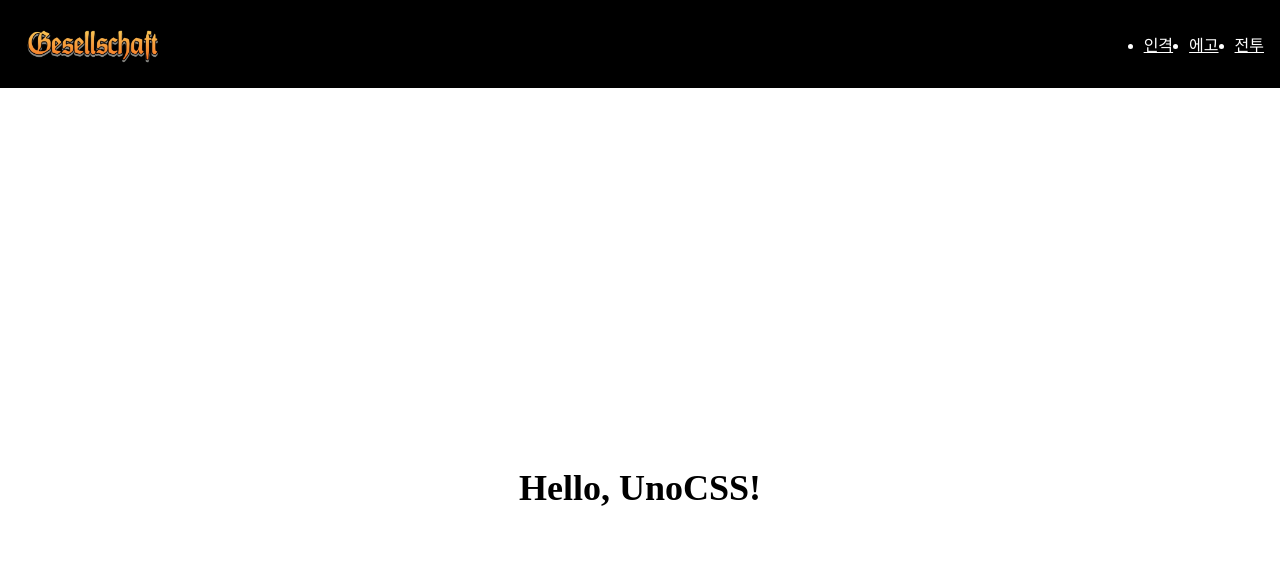
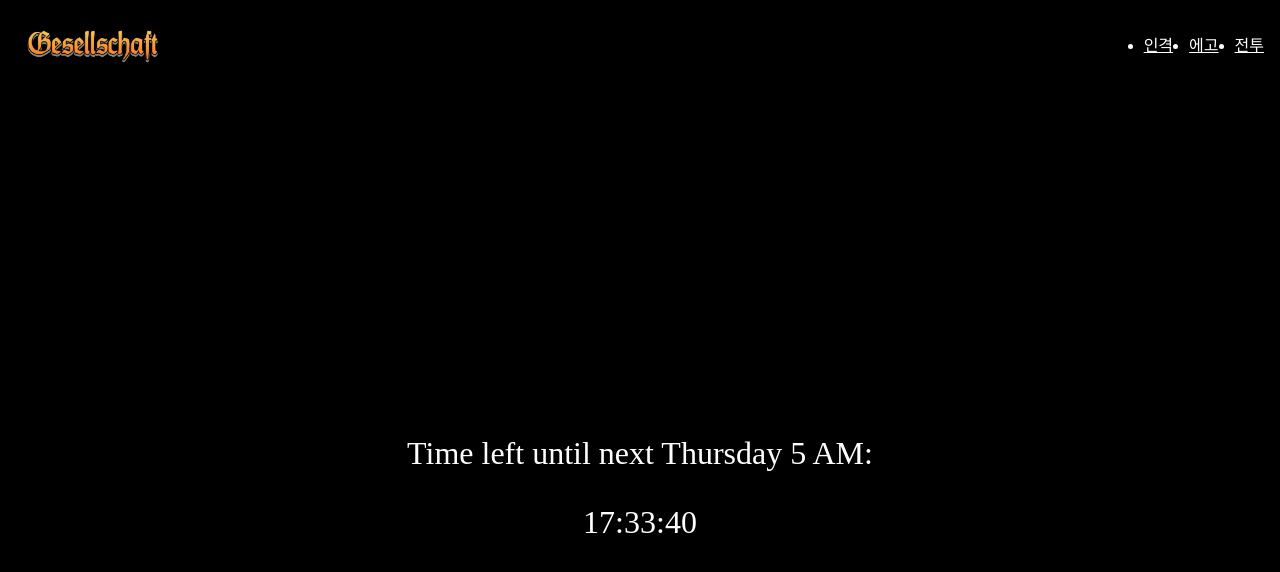
Before and after one commit to yyubin/gesellschaft, a SvelteKit app: page / in a window 1280 px wide. Shown: the top 572 px of the page. Built offline with nearby package versions, Linux system fonts and the light colour scheme.

Commit message:
feat: 목요일 타이머 메인에 추가

```diff
--- /dev/null
+++ b/src/components/main/CountdownTimer.svelte
@@ -0,0 +1,52 @@
+<!-- filepath: /Users/mac/Documents/게젤샤프트/gesellschaft/src/components/CountdownTimer.svelte -->
+<script lang="ts">
+  import { onMount } from "svelte";
+  import { writable } from "svelte/store";
+
+  const timeLeft = writable("");
+
+  function calculateTimeLeft() {
+    const now = new Date();
+    const nextThursday = new Date();
+    nextThursday.setDate(now.getDate() + ((4 + 7 - now.getDay()) % 7));
+    nextThursday.setHours(5, 0, 0, 0);
+
+    const difference = nextThursday.getTime() - now.getTime();
+
+    if (difference > 0) {
+      const hours = Math.floor((difference / (1000 * 60 * 60)) % 24);
+      const minutes = Math.floor((difference / 1000 / 60) % 60);
+      const seconds = Math.floor((difference / 1000) % 60);
+
+      timeLeft.set(
+        `${hours.toString().padStart(2, "0")}:${minutes
+          .toString()
+          .padStart(2, "0")}:${seconds.toString().padStart(2, "0")}`
+      );
+    } else {
+      timeLeft.set("00:00:00");
+    }
+  }
+
+  onMount(() => {
+    calculateTimeLeft();
+    const interval = setInterval(calculateTimeLeft, 1000);
+    return () => clearInterval(interval);
+  });
+</script>
+
+<div class="countdown-timer">
+  <p>Time left until next Thursday 5 AM:</p>
+  <p>{$timeLeft}</p>
+</div>
+
+<style>
+  .countdown-timer {
+    text-align: center;
+    font-size: 2rem;
+    color: white;
+    background-color: rgba(0, 0, 0, 0.5);
+    padding: 1rem;
+    border-radius: 0.5rem;
+  }
+</style>
--- a/src/routes/+page.svelte
+++ b/src/routes/+page.svelte
@@ -1,7 +1,8 @@
 <!-- filepath: /Users/mac/Documents/게젤샤프트/gesellschaft/src/routes/+page.svelte -->
 <script lang="ts">
+  import CountdownTimer from "../components/main/CountdownTimer.svelte";
 </script>
 
-<main class="h-screen flex justify-center items-center">
-  <h1 class="text-4xl font-bold">Hello, UnoCSS!</h1>
+<main class="h-screen flex flex-col justify-center items-center bg-black">
+  <CountdownTimer />
 </main>
--- /dev/null
+++ b/src/utils/youtube.ts
@@ -0,0 +1,14 @@
+// filepath: /Users/mac/Documents/게젤샤프트/gesellschaft/src/utils/youtube.ts
+export async function fetchLatestVideo(channelId: string): Promise<string | null> {
+  const apiKey = import.meta.env.VITE_YOUTUBE_API_KEY;
+  const url = `https://www.googleapis.com/youtube/v3/search?key=${apiKey}&channelId=${channelId}&part=snippet&order=date&maxResults=1`;
+
+  const response = await fetch(url);
+  const data = await response.json();
+
+  if (data.items && data.items.length > 0) {
+    return `https://www.youtube.com/watch?v=${data.items[0].id.videoId}`;
+  }
+
+  return null;
+}
```
